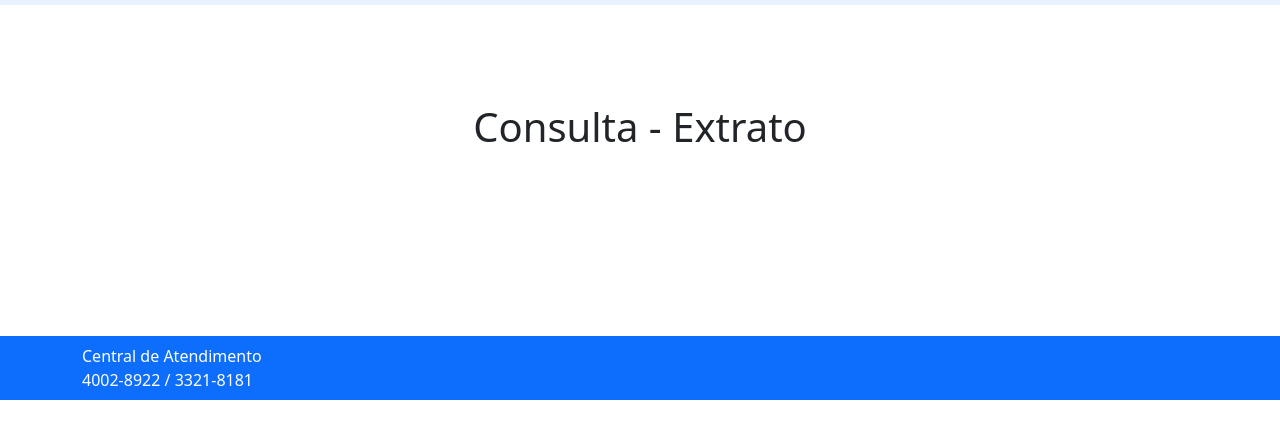
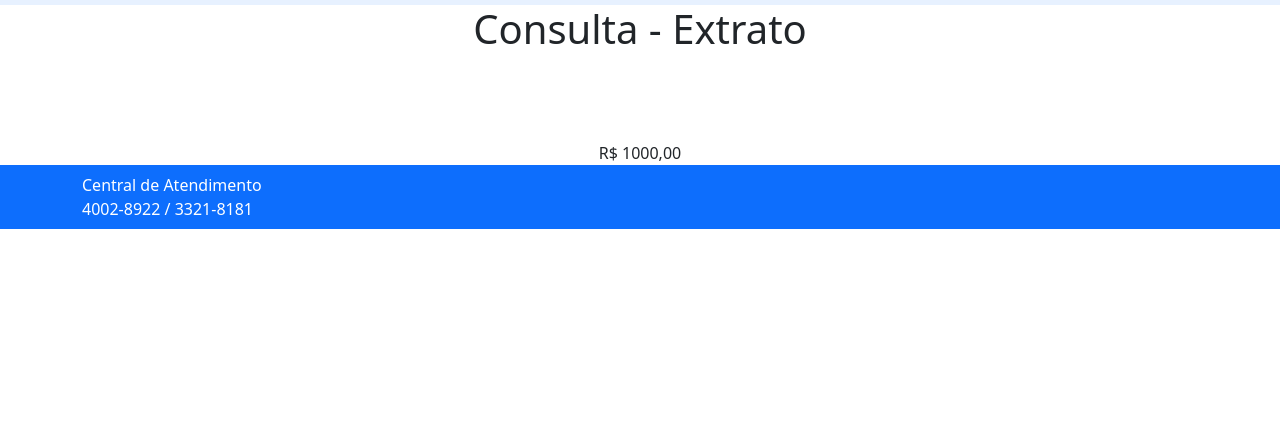
Before and after one commit to RafaelOsiro/Programacao_WEB, a website: page src/views/extrato/extrato.html in a window 1280 px wide. Shown: the part 61-500 px from the top of the page. Drawn offline with nearby package versions, Linux system fonts and the light colour scheme; files whose address does not match are found by name.

Commit message:
Fix: Adjust extrato margin

```diff
--- a/src/views/extrato/extrato.html
+++ b/src/views/extrato/extrato.html
@@ -25,14 +25,14 @@
     </nav>
   </div>
 
-  <div class="container-fluid d-flex align-items-center justify-content-center depositarContainer">
+  <div class="container-fluid d-flex align-items-center justify-content-center extratoContainer">
     <div class="row ">
 
       <h1 class="depositarTitle">Consulta - Extrato</h1>
 
-      <div class="container-fluid d-flex align-items-center justify-content-center">
+      <div class="container-fluid d-flex align-items-center justify-content-center ">
         <div class="row rowMarginHome">
-
+          <span class="extratoText">R$ 1000,00</span>
         </div>
       </div>
 
```
